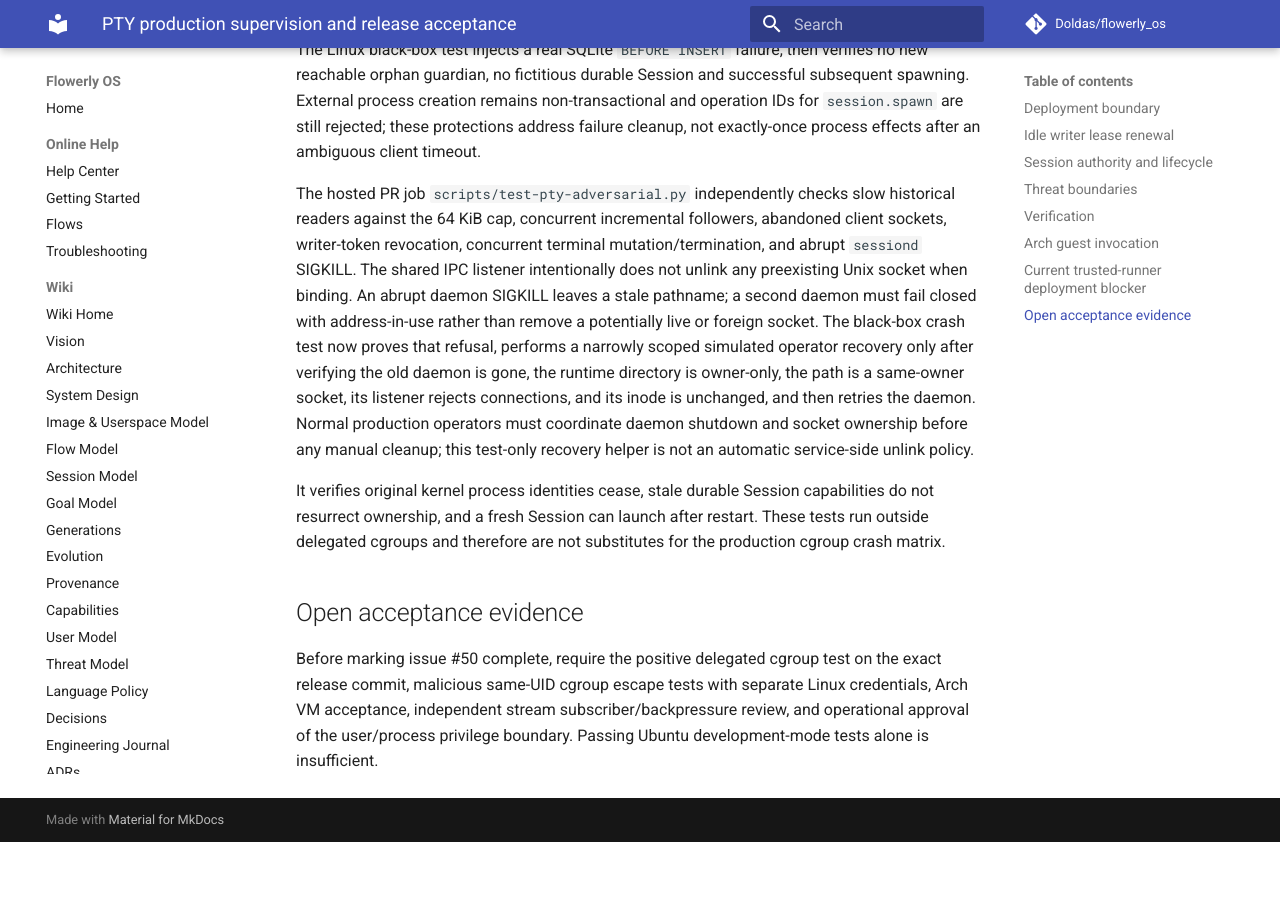
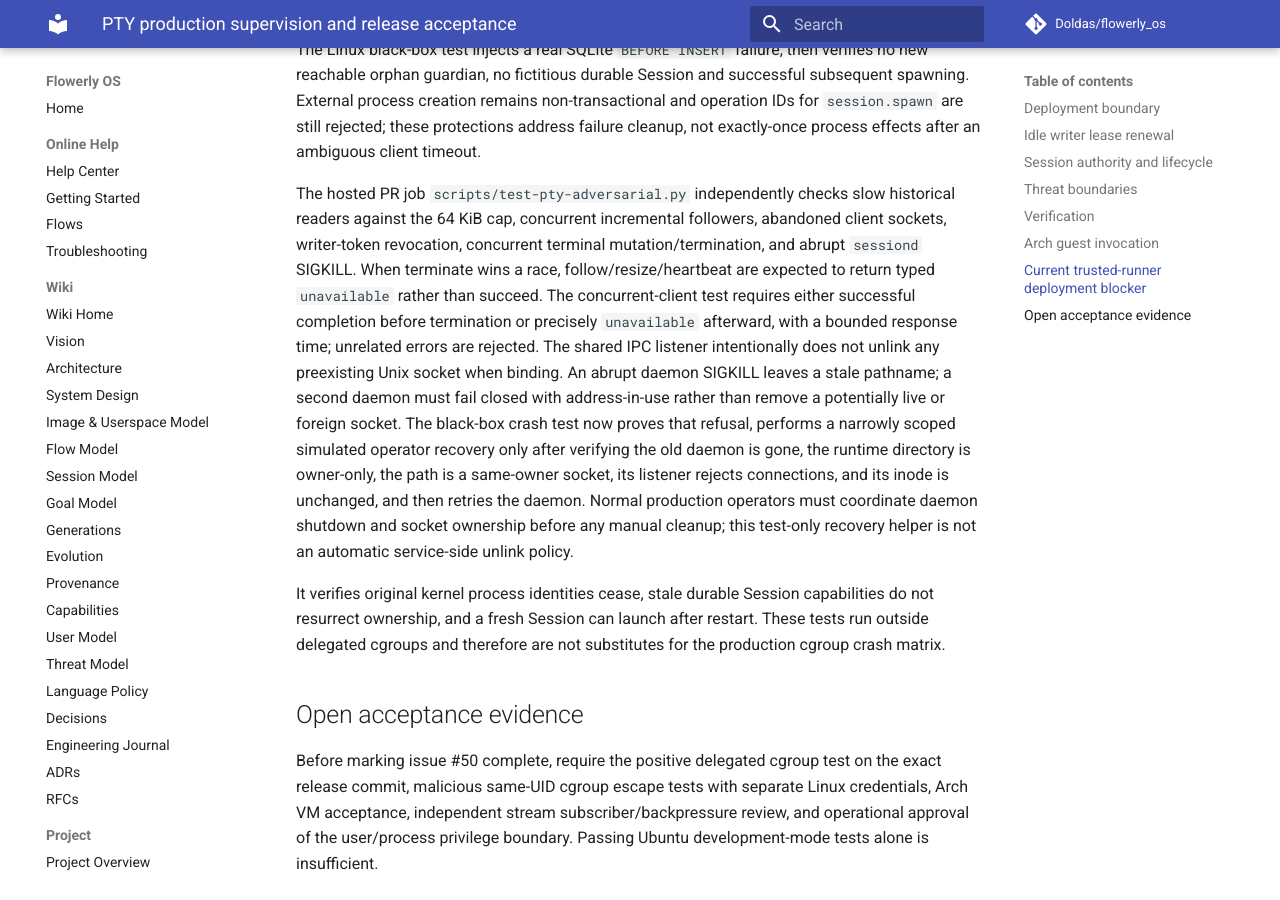
Before and after one commit to Doldas/flowerly_os, an MkDocs documentation site: the page built from docs/pty-production-supervision.md, in a window 1280 px wide and 900 px high, scrolled down 4827 px. Built offline with MkDocs 1.6.1 and Material for MkDocs 9.7.7, drawn with Linux system fonts in a browser that asks for light colours; comment, search, counter and statistics services are not loaded; before the commit the page ends 5669 px from its top, so only the background shows below that.

Commit message:
test(pty): accept only linearizable terminate-win outcomes in concurrent client race (#73)

```diff
--- a/docs/pty-production-supervision.md
+++ b/docs/pty-production-supervision.md
@@ -239,6 +239,11 @@ The hosted PR job `scripts/test-pty-adversarial.py` independently
 checks slow historical readers against the 64 KiB cap, concurrent
 incremental followers, abandoned client sockets, writer-token revocation,
 concurrent terminal mutation/termination, and abrupt `sessiond` SIGKILL.
+When terminate wins a race, follow/resize/heartbeat are expected to return
+typed `unavailable` rather than succeed. The concurrent-client test
+requires either successful completion before termination or precisely
+`unavailable` afterward, with a bounded response time; unrelated errors
+are rejected.
 The shared IPC listener intentionally does not unlink any preexisting
 Unix socket when binding. An abrupt daemon SIGKILL leaves a stale pathname;
 a second daemon must fail closed with address-in-use rather than remove
```
Also changed, not shown: 1 other file.
